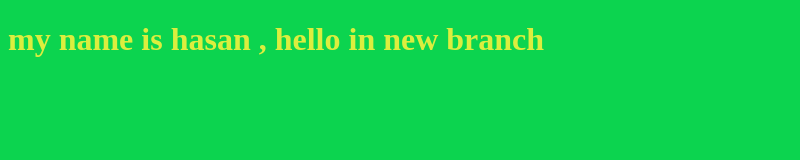
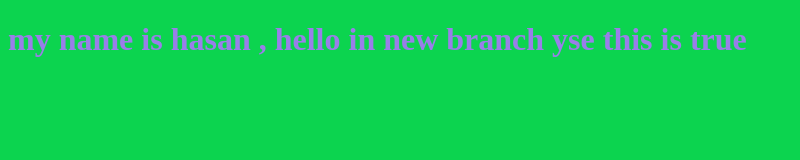
Before and after one commit to HasanBZU/MyFirstProject, a plain HTML site: page index.html in a window 1280 px wide. Shown: the whole page, without its empty margins (0-800 px from the left). Drawn offline with Linux system fonts and the light colour scheme.

Commit message:
test new branch

```diff
--- a/hasan.js
+++ b/hasan.js
@@ -1 +1 @@
-alert("hi my name is hasan , i am learn git and git hub");
+alert("hi my name is hasan , i am learn git and git hub , i iam edit new branch");
--- a/index.html
+++ b/index.html
@@ -8,7 +8,7 @@
 </head>
 <body>
 
-    <h1> my name is hasan , hello in new branch</h1>
+    <h1> my name is hasan , hello in new branch yse this is true</h1>
     <script src="hasan.js"></script>
 </body>
 </html>
--- a/style.css
+++ b/style.css
@@ -1,6 +1,6 @@
 h1{
 
-    color: rgb(220, 238, 62);
+    color: rgb(154, 126, 233);
 
 }
 body{
```
